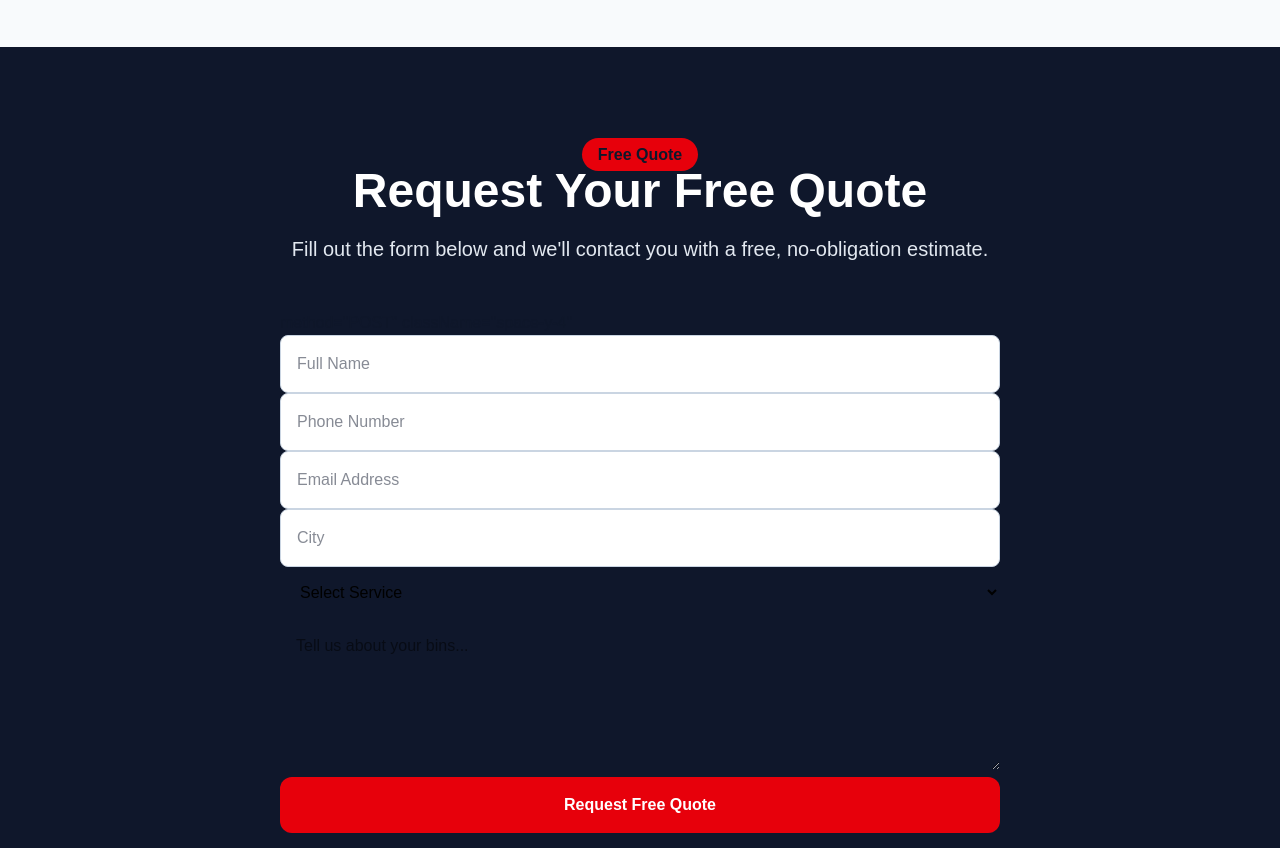
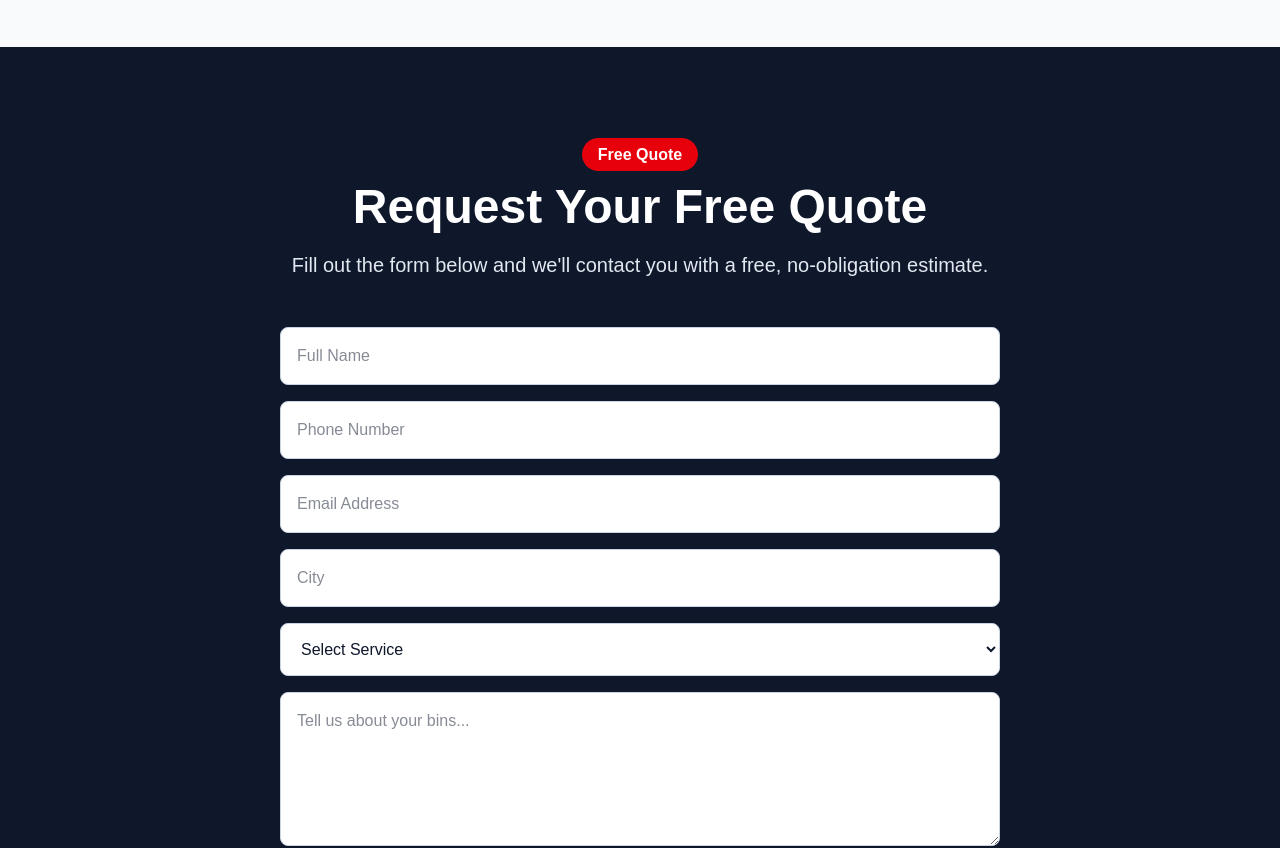
Before and after one commit to volunteerstatebincleaners/volunteer-state-bin-cleaners, a Next.js app: page / in a window 1280 px wide. Shown: the part 5740-6588 px from the top of the page. Built offline with nearby package versions, Linux system fonts and the light colour scheme.

Commit message:
Fix quote form

```diff
--- a/app/components/QuoteForm.tsx
+++ b/app/components/QuoteForm.tsx
@@ -1,15 +1,12 @@
 export default function QuoteForm() {
   return (
-    <section
-      id="quote"
-      className="bg-slate-900 py-24"
-    >
+    <section id="quote" className="bg-slate-900 py-24">
       <div className="max-w-3xl mx-auto px-6">
         <div className="text-center mb-12">
-          <span className="bg-red-600 px-4 py-2 rounded-full font-semibold">
+          <span className="bg-red-600 text-white px-4 py-2 rounded-full font-semibold">
             Free Quote
           </span>
-          <h2 className="text-5xl font-extrabold text-white">
+          <h2 className="text-5xl font-extrabold text-white mt-4">
             Request Your Free Quote
           </h2>
           <p className="text-slate-200 mt-5 text-xl">
@@ -18,45 +15,56 @@ export default function QuoteForm() {
           </p>
         </div>
         <form
-          action="https://formspree.io/f/xzdlaobe">
+          action="https://formspree.io/f/xdzlqobe"
           method="POST"
           className="space-y-4"
-
+        >
           <input
             type="text"
+            name="name"
             placeholder="Full Name"
+            required
             className="w-full rounded-lg border border-slate-300 bg-white text-slate-900 p-4"
           />
           <input
             type="tel"
+            name="phone"
             placeholder="Phone Number"
+            required
             className="w-full rounded-lg border border-slate-300 bg-white text-slate-900 p-4"
           />
           <input
             type="email"
+            name="email"
             placeholder="Email Address"
+            required
             className="w-full rounded-lg border border-slate-300 bg-white text-slate-900 p-4"
           />
           <input
             type="text"
+            name="city"
             placeholder="City"
             className="w-full rounded-lg border border-slate-300 bg-white text-slate-900 p-4"
           />
           <select
-            className="w-full rounded-xl p-4 text-black"
+            name="service"
+            required
+            className="w-full rounded-lg border border-slate-300 bg-white text-slate-900 p-4"
           >
-            <option>Select Service</option>
+            <option value="">Select Service</option>
             <option>Monthly Cleaning</option>
             <option>Every 2 Months</option>
             <option>One-Time Cleaning</option>
             <option>Commercial Service</option>
           </select>
           <textarea
+            name="message"
             rows={5}
             placeholder="Tell us about your bins..."
-            className="w-full rounded-xl p-4 text-black"
+            className="w-full rounded-lg border border-slate-300 bg-white text-slate-900 p-4"
           />
           <button
+            type="submit"
             className="w-full bg-red-600 hover:bg-red-700 text-white font-bold py-4 rounded-xl transition"
           >
             Request Free Quote
```
